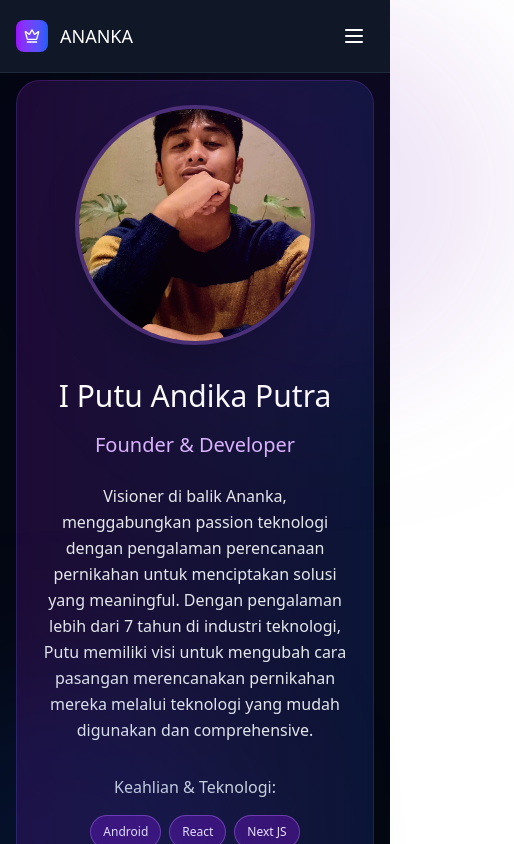
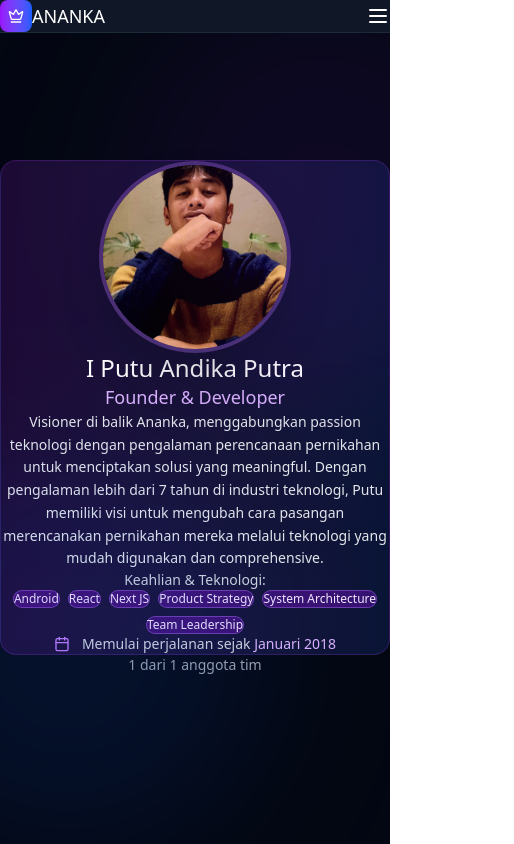
Before and after one commit to andikaputraputu22/ananka, a Next.js app: page / in a window 390 px wide. Shown: the top 844 px of the page, 514 px wide, since content can reach past the window. Built offline with nearby package versions, Linux system fonts and the light colour scheme.

Commit message:
Fix padding on mobile view

```diff
--- a/src/pages/index.tsx
+++ b/src/pages/index.tsx
@@ -175,13 +175,13 @@ const AnankaMerdekaLanding = () => {
         switch (activeSection) {
             case 'team':
                 return (
-                    <div className="flex items-center justify-center min-h-[80vh]">
-                        <div className="max-w-6xl mx-auto">
-                            <div className="bg-gradient-to-r from-purple-900/30 to-blue-900/30 rounded-3xl p-6 md:p-12 border border-purple-500/20 backdrop-blur-sm">
-                                <div className="flex flex-col lg:flex-row items-center lg:items-center space-y-8 lg:space-y-0 lg:space-x-12">
+                    <div className="flex items-center justify-center min-h-[80vh] px-2 sm:px-4">
+                        <div className="max-w-6xl mx-auto w-full">
+                            <div className="bg-gradient-to-r from-purple-900/30 to-blue-900/30 rounded-2xl sm:rounded-3xl p-4 sm:p-6 md:p-12 border border-purple-500/20 backdrop-blur-sm">
+                                <div className="flex flex-col lg:flex-row items-center lg:items-center space-y-6 sm:space-y-8 lg:space-y-0 lg:space-x-12">
                                     {/* Avatar */}
                                     <div className="relative flex-shrink-0">
-                                        <div className="w-60 h-60 md:w-80 md:h-80 rounded-full overflow-hidden border-4 border-purple-400/30 shadow-2xl">
+                                        <div className="w-48 h-48 sm:w-60 sm:h-60 md:w-80 md:h-80 rounded-full overflow-hidden border-4 border-purple-400/30 shadow-2xl">
                                             <img
                                                 src={teamMembers[currentTeamMember].avatar}
                                                 alt={teamMembers[currentTeamMember].name}
@@ -191,20 +191,20 @@ const AnankaMerdekaLanding = () => {
                                     </div>
 
                                     {/* Info */}
-                                    <div className="flex-1 text-center lg:text-left max-w-2xl">
-                                        <h2 className="text-3xl md:text-5xl lg:text-6xl font-light text-white mb-4 leading-tight">
+                                    <div className="flex-1 text-center lg:text-left max-w-2xl w-full px-2 sm:px-0">
+                                        <h2 className="text-2xl sm:text-3xl md:text-5xl lg:text-6xl font-light text-white mb-3 sm:mb-4 leading-tight">
                                             {teamMembers[currentTeamMember].name}
                                         </h2>
-                                        <p className="text-purple-300 text-xl md:text-2xl lg:text-3xl mb-6 font-light">
+                                        <p className="text-purple-300 text-lg sm:text-xl md:text-2xl lg:text-3xl mb-4 sm:mb-6 font-light">
                                             {teamMembers[currentTeamMember].role}
                                         </p>
-                                        <p className="text-gray-200 text-base md:text-xl leading-relaxed mb-8">
+                                        <p className="text-gray-200 text-sm sm:text-base md:text-xl leading-relaxed mb-6 sm:mb-8">
                                             {teamMembers[currentTeamMember].description}
                                         </p>
 
                                         {/* Skills */}
-                                        <div className="mb-8">
-                                            <p className="text-gray-300 text-base md:text-lg mb-4 font-light">Keahlian & Teknologi:</p>
+                                        <div className="mb-6 sm:mb-8">
+                                            <p className="text-gray-300 text-sm sm:text-base md:text-lg mb-3 sm:mb-4 font-light">Keahlian & Teknologi:</p>
                                             <div className="flex flex-wrap gap-2 md:gap-3 justify-center lg:justify-start">
                                                 {teamMembers[currentTeamMember].skills.map((skill, index) => (
                                                     <span
@@ -274,15 +274,15 @@ const AnankaMerdekaLanding = () => {
 
             case 'gallery':
                 return (
-                    <div className="space-y-8">
-                        <div>
-                            <h2 className="text-3xl md:text-4xl font-light bg-gradient-to-r from-purple-400 to-white bg-clip-text text-transparent mb-2">
+                    <div className="space-y-6 sm:space-y-8">
+                        <div className="px-2 sm:px-0">
+                            <h2 className="text-2xl sm:text-3xl md:text-4xl font-light bg-gradient-to-r from-purple-400 to-white bg-clip-text text-transparent mb-2">
                                 Galeri Momen
                             </h2>
                             <p className="text-gray-400">Dokumentasi perjalanan pengembangan Ananka</p>
                         </div>
 
-                        <div className="grid grid-cols-1 md:grid-cols-2 lg:grid-cols-3 gap-4 md:gap-6">
+                        <div className="grid grid-cols-1 md:grid-cols-2 lg:grid-cols-3 gap-4 md:gap-6 px-2 sm:px-0">
                             {galleryItems.map((item) => (
                                 <div
                                     key={item.id}
@@ -318,40 +318,40 @@ const AnankaMerdekaLanding = () => {
 
             default: // journey
                 return (
-                    <div className="space-y-8">
-                        <div>
-                            <h2 className="text-3xl md:text-4xl font-light bg-gradient-to-r from-purple-400 to-white bg-clip-text text-transparent mb-2">
+                    <div className="space-y-6 sm:space-y-8">
+                        <div className="px-2 sm:px-0">
+                            <h2 className="text-2xl sm:text-3xl md:text-4xl font-light bg-gradient-to-r from-purple-400 to-white bg-clip-text text-transparent mb-2">
                                 Jejak Perjalanan
                             </h2>
                             <p className="text-gray-400">Dari ide hingga menjadi kenyataan</p>
                         </div>
 
                         {/* Current Quote Display */}
-                        <div className="bg-gradient-to-r from-purple-900/20 to-blue-900/20 rounded-2xl p-6 md:p-8 border border-purple-500/20">
+                        <div className="bg-gradient-to-r from-purple-900/20 to-blue-900/20 rounded-xl sm:rounded-2xl p-4 sm:p-6 md:p-8 border border-purple-500/20 mx-2 sm:mx-0">
                             <div className="text-center">
-                                <Quote className="w-8 h-8 md:w-12 md:h-12 text-purple-400/50 mx-auto mb-6" />
-                                <p className="text-lg md:text-xl lg:text-2xl text-gray-200 font-light leading-relaxed italic mb-6 max-w-4xl mx-auto">
+                                <Quote className="w-6 h-6 sm:w-8 sm:h-8 md:w-12 md:h-12 text-purple-400/50 mx-auto mb-4 sm:mb-6" />
+                                <p className="text-base sm:text-lg md:text-xl lg:text-2xl text-gray-200 font-light leading-relaxed italic mb-4 sm:mb-6 max-w-4xl mx-auto px-2">
                                     &#34;{journeyQuotes[currentQuote].quote}&#34;
                                 </p>
-                                <div className="flex items-center justify-center space-x-4">
-                                    <div className="w-10 h-10 md:w-12 md:h-12 bg-gradient-to-r from-purple-500/20 to-blue-500/20 rounded-full flex items-center justify-center text-lg md:text-xl">
+                                <div className="flex items-center justify-center space-x-3 sm:space-x-4">
+                                    <div className="w-8 h-8 sm:w-10 sm:h-10 md:w-12 md:h-12 bg-gradient-to-r from-purple-500/20 to-blue-500/20 rounded-full flex items-center justify-center text-base sm:text-lg md:text-xl">
                                         {journeyQuotes[currentQuote].avatar}
                                     </div>
                                     <div className="text-left">
-                                        <p className="text-purple-300 font-medium text-sm md:text-base">{journeyQuotes[currentQuote].author}</p>
+                                        <p className="text-purple-300 font-medium text-xs sm:text-sm md:text-base">{journeyQuotes[currentQuote].author}</p>
                                         <p className="text-gray-400 text-xs md:text-sm">{journeyQuotes[currentQuote].role}</p>
                                         <p className="text-gray-500 text-xs">{journeyQuotes[currentQuote].date}</p>
                                     </div>
                                 </div>
 
                                 {/* Progress indicator */}
-                                <div className="mt-6 flex justify-center space-x-2">
+                                <div className="mt-4 sm:mt-6 flex justify-center space-x-2">
                                     {journeyQuotes.map((_, index) => (
                                         <button
                                             key={index}
                                             onClick={() => setCurrentQuote(index)}
                                             className={`w-2 h-2 rounded-full transition-all duration-300 ${
-                                                index === currentQuote ? 'bg-purple-400 w-8' : 'bg-gray-600 hover:bg-gray-500'
+                                                index === currentQuote ? 'bg-purple-400 w-6 sm:w-8' : 'bg-gray-600 hover:bg-gray-500'
                                             }`}
                                         />
                                     ))}
@@ -360,8 +360,8 @@ const AnankaMerdekaLanding = () => {
                         </div>
 
                         {/* All Quotes List */}
-                        <div className="space-y-4">
-                            <h3 className="text-lg md:text-xl text-white font-light">Semua Momen</h3>
+                        <div className="space-y-3 sm:space-y-4 px-2 sm:px-0">
+                            <h3 className="text-base sm:text-lg md:text-xl text-white font-light">Semua Momen</h3>
                             {journeyQuotes.map((quote, index) => (
                                 <div
                                     key={quote.id}
@@ -373,11 +373,11 @@ const AnankaMerdekaLanding = () => {
                                     }`}
                                 >
                                     <div className="flex items-start space-x-3 md:space-x-4">
-                                        <div className="w-10 h-10 md:w-12 md:h-12 bg-gradient-to-r from-purple-500/20 to-blue-500/20 rounded-full flex items-center justify-center text-base md:text-lg flex-shrink-0">
+                                        <div className="w-8 h-8 sm:w-10 sm:h-10 md:w-12 md:h-12 bg-gradient-to-r from-purple-500/20 to-blue-500/20 rounded-full flex items-center justify-center text-sm sm:text-base md:text-lg flex-shrink-0">
                                             {quote.avatar}
                                         </div>
                                         <div className="flex-1 min-w-0">
-                                            <p className="text-gray-300 text-sm mb-2 break-words">&#34;{quote.quote}&#34;</p>
+                                            <p className="text-gray-300 text-xs sm:text-sm mb-2 break-words">&#34;{quote.quote}&#34;</p>
                                             <div className="flex items-center justify-between">
                                                 <div className="min-w-0 flex-1">
                                                     <p className="text-purple-300 text-xs md:text-sm font-medium truncate">{quote.author}</p>
@@ -459,10 +459,54 @@ const AnankaMerdekaLanding = () => {
     );
 
     return (
-        <div className="min-h-screen bg-gray-950 flex relative">
+        <div
+            className="min-h-screen bg-gray-950 w-full overflow-x-hidden"
+            style={{
+                margin: 0,
+                padding: 0,
+                boxSizing: 'border-box',
+                maxWidth: '100vw',
+                position: 'relative'
+            }}
+        >
+            {/* CSS Reset */}
+            <style jsx>{`
+                * {
+                    box-sizing: border-box;
+                    margin: 0;
+                    padding: 0;
+                }
+
+                html, body {
+                    margin: 0 !important;
+                    padding: 0 !important;
+                    width: 100% !important;
+                    overflow-x: hidden !important;
+                }
+
+                .mobile-container {
+                    width: 100vw !important;
+                    max-width: 100vw !important;
+                    overflow-x: hidden !important;
+                    box-sizing: border-box !important;
+                }
+
+                @media (max-width: 1023px) {
+                    .desktop-only {
+                        display: none !important;
+                    }
+                }
+
+                @media (min-width: 1024px) {
+                    .mobile-only {
+                        display: none !important;
+                    }
+                }
+            `}</style>
+
             {/* Mobile Header */}
-            <div className="lg:hidden fixed top-0 left-0 right-0 bg-gray-900 border-b border-gray-800 z-50">
-                <div className="flex items-center justify-between p-4">
+            <div className="mobile-only fixed top-0 left-0 w-full bg-gray-900 border-b border-gray-800 z-50">
+                <div className="flex items-center justify-between px-6 py-4 w-full max-w-full">
                     <div className="flex items-center space-x-3">
                         <div className="w-8 h-8 bg-gradient-to-r from-purple-600 to-blue-600 rounded-lg flex items-center justify-center">
                             <Crown className="w-4 h-4 text-white" />
@@ -480,27 +524,43 @@ const AnankaMerdekaLanding = () => {
                 </div>
             </div>
 
-            {/* Desktop Sidebar */}
-            <div className="hidden lg:flex w-80 bg-gray-900 border-r border-gray-800 flex-col">
-                <SidebarContent />
+            {/* Desktop Layout */}
+            <div className="desktop-only flex min-h-screen w-full">
+                {/* Desktop Sidebar */}
+                <div className="w-80 bg-gray-900 border-r border-gray-800 flex flex-col flex-shrink-0">
+                    <SidebarContent />
+                </div>
+
+                {/* Desktop Main Content */}
+                <div className="flex-1 overflow-y-auto">
+                    <div className="p-8">
+                        {renderMainContent()}
+                    </div>
+                </div>
+            </div>
+
+            {/* Mobile Layout */}
+            <div className="mobile-only mobile-container min-h-screen" style={{ paddingTop: '80px' }}>
+                <div className="px-6 py-4 w-full">
+                    {renderMainContent()}
+                </div>
             </div>
 
             {/* Mobile Sidebar Overlay */}
             {isMobileMenuOpen && (
-                <div className="lg:hidden fixed inset-0 z-40">
+                <div className="mobile-only fixed inset-0 z-40">
                     <div
                         className="absolute inset-0 bg-black bg-opacity-50"
                         onClick={() => setIsMobileMenuOpen(false)}
                     ></div>
                     <div className="absolute top-0 left-0 bottom-0 w-80 max-w-[85vw] bg-gray-900 border-r border-gray-800 flex flex-col">
-                        <div className="flex items-center justify-between p-4 border-b border-gray-800">
+                        <div className="flex items-center justify-between px-6 py-4 border-b border-gray-800">
                             <div className="flex items-center space-x-3">
                                 <div className="w-8 h-8 bg-gradient-to-r from-purple-600 to-blue-600 rounded-lg flex items-center justify-center">
                                     <Crown className="w-4 h-4 text-white" />
                                 </div>
                                 <div>
                                     <h1 className="text-lg font-light text-white">ANANKA</h1>
-                                    <p className="text-gray-400 text-xs">Wedding Marketplace</p>
                                 </div>
                             </div>
                             <button
@@ -515,13 +575,6 @@ const AnankaMerdekaLanding = () => {
                 </div>
             )}
 
-            {/* Main Content */}
-            <div className="flex-1 overflow-y-auto pt-16 lg:pt-0">
-                <div className="p-4 md:p-6 lg:p-8">
-                    {renderMainContent()}
-                </div>
-            </div>
-
             {/* Background Effects */}
             <div className="absolute inset-0 pointer-events-none z-0">
                 <div className="absolute top-0 left-1/3 w-96 h-96 bg-purple-800 rounded-full mix-blend-multiply filter blur-3xl opacity-10"></div>
```
